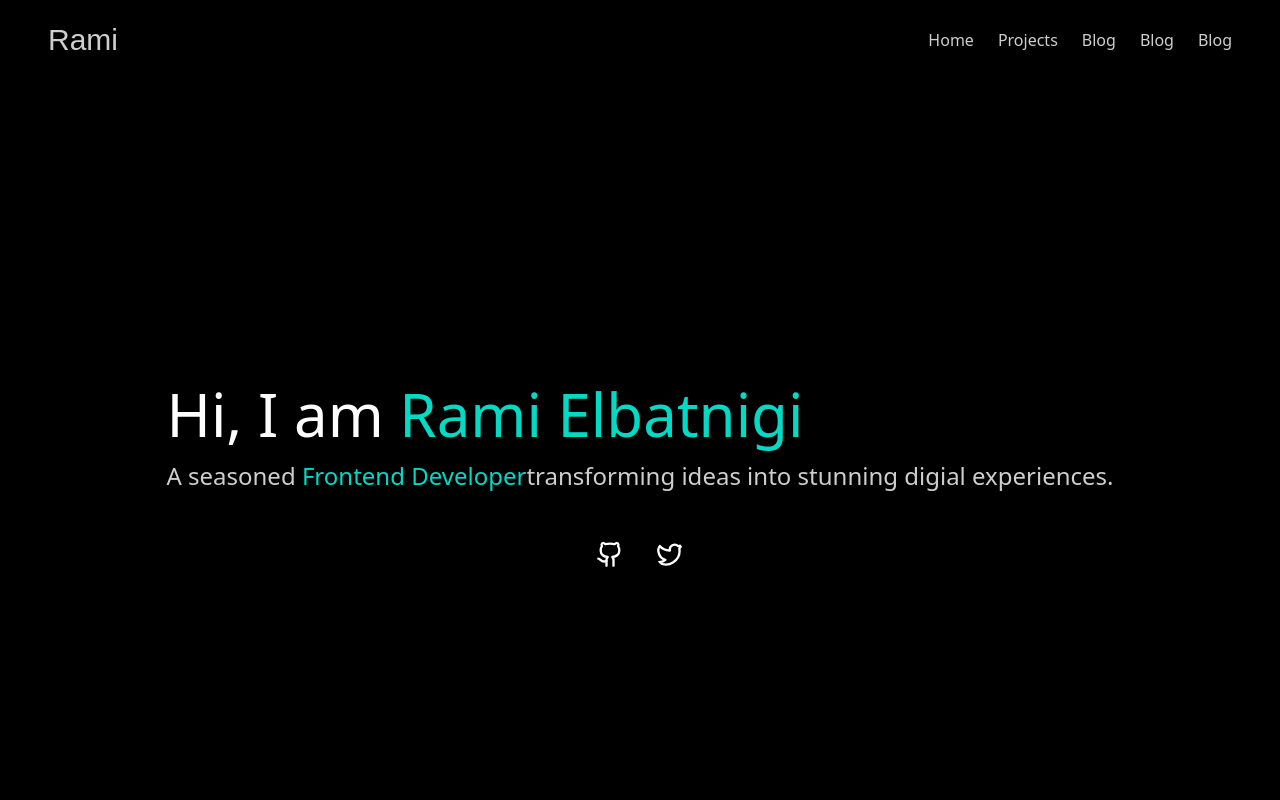
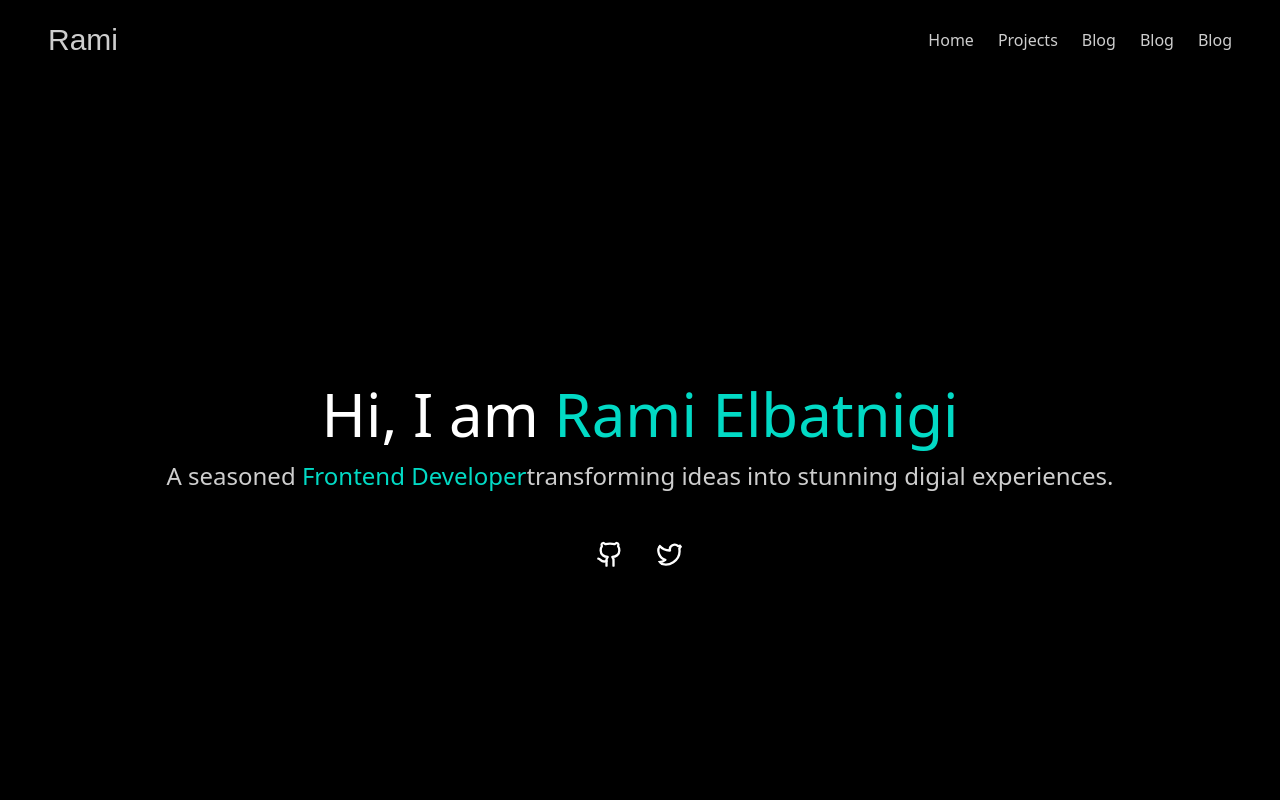
Before and after one commit to LordCail1/portfolio_front_end, a Next.js app: page / in a window 1280 px wide. Shown: the top 800 px of the page. Built offline with nearby package versions, Linux system fonts and the light colour scheme; a web font is replaced by a local one.

Commit message:
FD-10 finished

```diff
--- a/src/app/blog/error.tsx
+++ /dev/null
@@ -1,30 +0,0 @@
-'use client' // Error components must be Client Components
-
-import { useEffect } from 'react'
-
-export default function Error({
-  error,
-  reset,
-}: {
-  error: Error
-  reset: () => void
-}) {
-  useEffect(() => {
-    // Log the error to an error reporting service
-    console.error(error)
-  }, [error])
-
-  return (
-    <div>
-      <h2>Something went wrong!</h2>
-      <button
-        onClick={
-          // Attempt to recover by trying to re-render the segment
-          () => reset()
-        }
-      >
-        Try again
-      </button>
-    </div>
-  )
-}
--- a/src/app/blog/page.tsx
+++ /dev/null
@@ -1,6 +0,0 @@
-
-export default function BlogPage() {
-  return (
-    <div>Page</div>
-  )
-}
--- a/src/app/projects/error.tsx
+++ /dev/null
@@ -1,30 +0,0 @@
-'use client' // Error components must be Client Components
-
-import { useEffect } from 'react'
-
-export default function Error({
-  error,
-  reset,
-}: {
-  error: Error
-  reset: () => void
-}) {
-  useEffect(() => {
-    // Log the error to an error reporting service
-    console.error(error)
-  }, [error])
-
-  return (
-    <div>
-      <h2>Something went wrong!</h2>
-      <button
-        onClick={
-          // Attempt to recover by trying to re-render the segment
-          () => reset()
-        }
-      >
-        Try again
-      </button>
-    </div>
-  )
-}
--- a/src/app/projects/page.tsx
+++ /dev/null
@@ -1,6 +0,0 @@
-
-export default function ProjectsPage() {
-  return (
-    <div>ProjectsPage</div>
-  )
-}
--- a/src/components/HeroSection/HeroSection.tsx
+++ b/src/components/HeroSection/HeroSection.tsx
@@ -1,9 +1,12 @@
 import HeroText from "./HeroText/HeroText"
 import SocialBtnGroup from "../SocialBtnGroup/SocialBtnGroup"
 
+/**
+ * This component is the hero section of the website.
+ */
 export default function HeroSection() {
 	return (
-		<section className="relative flex basis-3/4 flex-col items-center justify-center bg-black py-96">
+		<section className="relative flex flex-col items-center justify-center bg-black py-96">
 			<HeroText />
 			<SocialBtnGroup />
 		</section>
--- a/src/components/HeroSection/HeroText/HeroText.tsx
+++ b/src/components/HeroSection/HeroText/HeroText.tsx
@@ -1,9 +1,10 @@
 import { cn } from "@/lib/utils"
+
 
 export default function HeroText() {
 	return (
-		<div className="mb-10">
-			<h1 className="text text-6xl text-white mb-4">
+		<div className="mb-10 flex flex-col items-center">
+			<h1 className="text text-6xl text-white mb-4 inline-block">
 				{`Hi, I am `}
 				<ColoredText text="Rami Elbatnigi" />
 			</h1>
--- a/src/components/ServicesSection/ServicesSection.tsx
+++ b/src/components/ServicesSection/ServicesSection.tsx
@@ -1,5 +1,8 @@
-import ServiceCard from "../ServiceCard/ServiceCard"
+import ServiceCard from "./ServiceCard/ServiceCard"
 
+/**
+ * This component returns the services section
+ */
 export default function ServicesSection() {
 	return (
 		<section className="relative flex flex-col items-center bg-nero pt-20 text-xs">
```
Also changed, not shown: src/components/ServicesSection/ServiceCard/ServiceCard.tsx (renamed from src/components/ServiceCard/ServiceCard.tsx).
